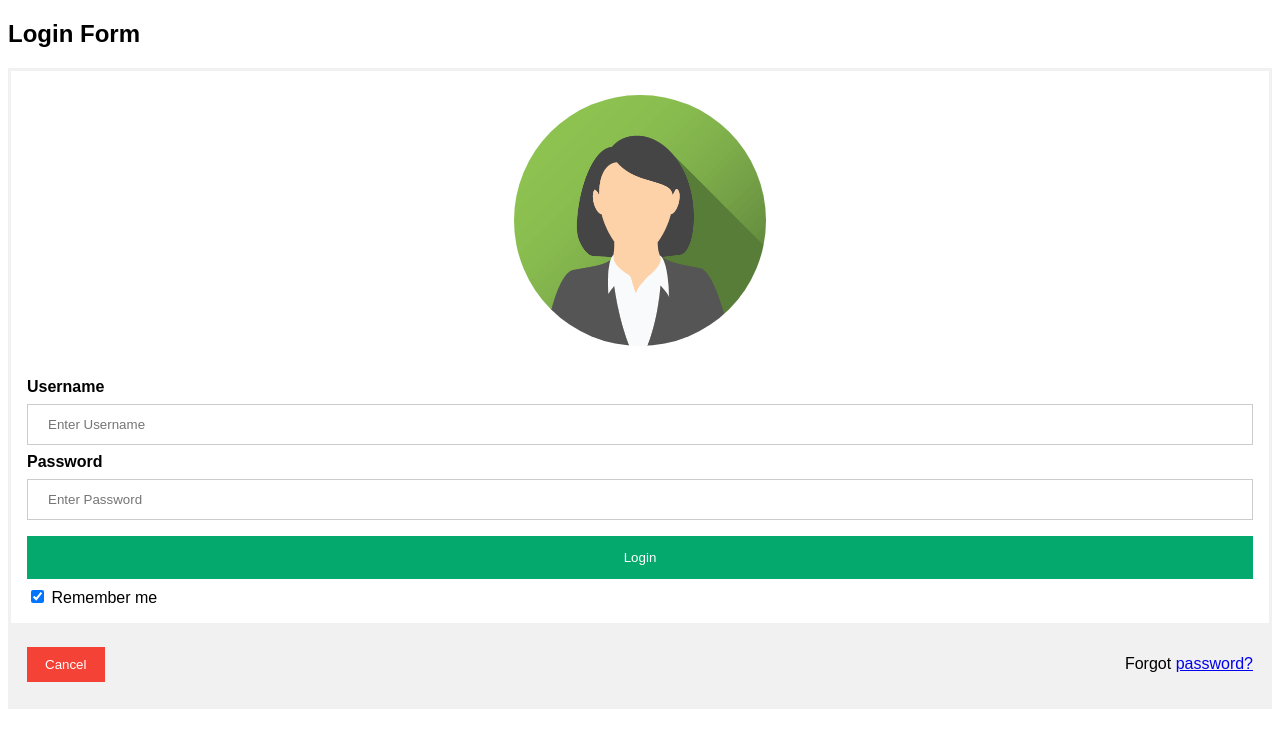
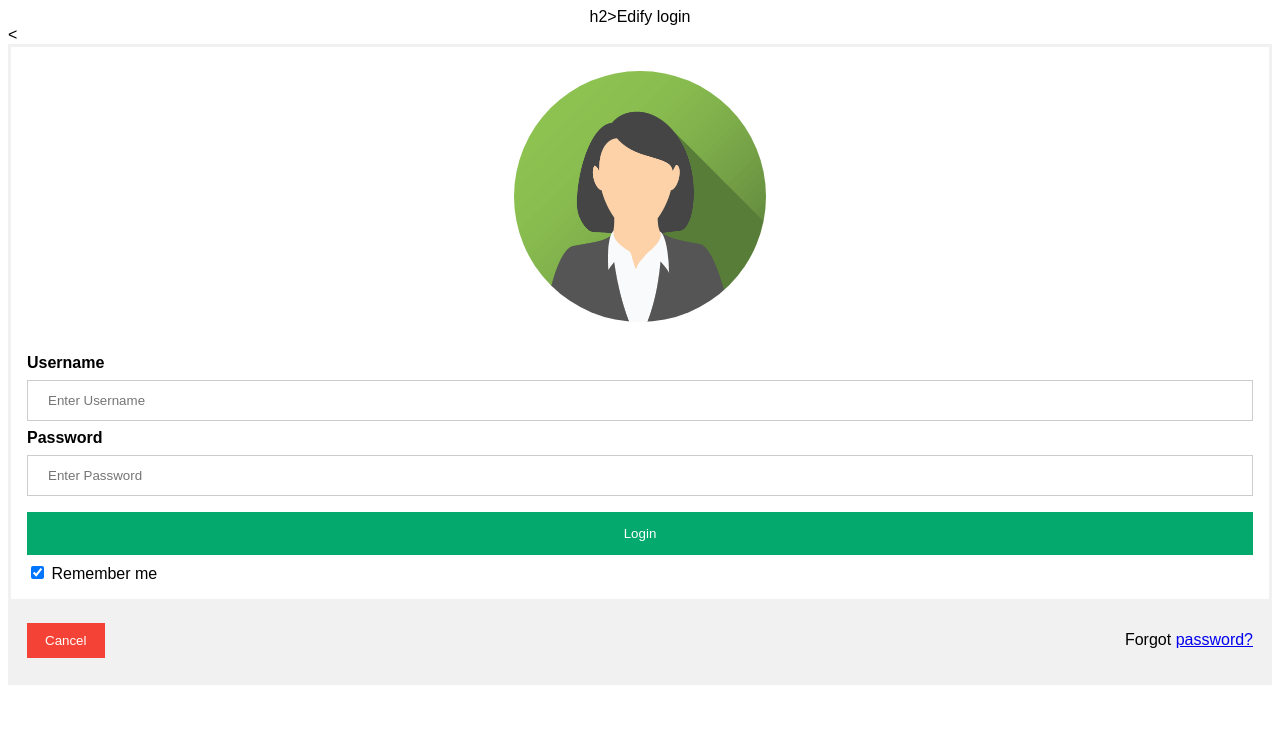
Before and after one commit to dinesh1004/login-page, a plain HTML site: page index.html in a window 1280 px wide. Drawn offline with Linux system fonts and the light colour scheme.

Commit message:
header change as Edufy login

```diff
--- a/index.html
+++ b/index.html
@@ -68,7 +68,7 @@ span.psw {
 </head>
 <body>
 
-<h2>Login Form</h2>
+<center>h2>Edify login</h2></center><
 
 <form action="/action_page.php" method="post">
   <div class="imgcontainer">
```
